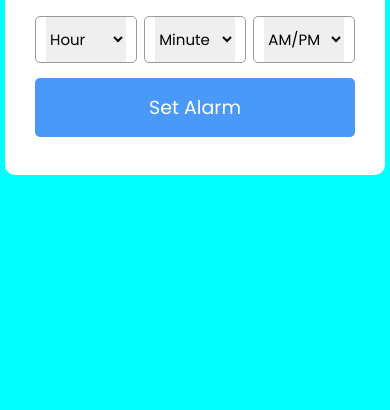
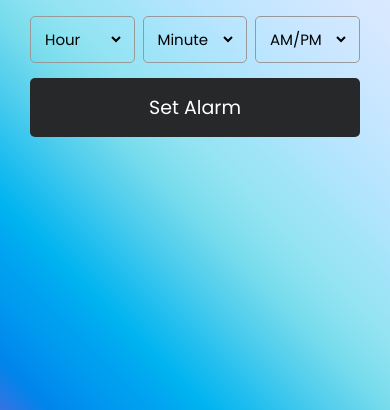
Before and after one commit to pankaj297/Alarm, a plain HTML site: page index.html in a window 390 px wide. Shown: the part 434-844 px from the top of the page. Drawn offline with Linux system fonts and the light colour scheme.

Commit message:
Update style.css

```diff
--- a/style.css
+++ b/style.css
@@ -16,7 +16,25 @@ body, .wrapper, .content{
 
 body{
     min-height: 100vh;
-    background-color: aqua;
+     background-image: linear-gradient(
+  45deg,
+  hsl(219deg 75% 55%) 0%,
+  hsl(206deg 100% 46%) 4%,
+  hsl(202deg 100% 47%) 9%,
+  hsl(199deg 100% 47%) 13%,
+  hsl(195deg 100% 47%) 17%,
+  hsl(194deg 86% 55%) 22%,
+  hsl(192deg 81% 63%) 27%,
+  hsl(188deg 75% 70%) 32%,
+  hsl(189deg 78% 76%) 37%,
+  hsl(195deg 89% 81%) 43%,
+  hsl(202deg 99% 86%) 49%,
+  hsl(208deg 100% 90%) 57%,
+  hsl(217deg 99% 93%) 65%,
+  hsl(229deg 79% 95%) 74%,
+  hsl(248deg 46% 96%) 86%,
+  hsl(270deg 12% 97%) 100%
+);
 }
 
 .wrapper{
@@ -60,6 +78,7 @@ body{
     height: 53px;
     width: 100%;
     font-size: 19px;
+    background-color: transparent;
 }
 
 .wrapper button{
@@ -72,7 +91,7 @@ body{
     font-size: 20px;
     padding: 17px 0;
     border-radius: 5px;
-    background: #4a98f7;
+    background: #272829;
 
 }
 
@@ -80,8 +99,26 @@ body{
 @media only screen and (max-width: 440px){
     .wrapper{
         width: 420px;
-        margin-left: 5px;
-        margin-right: 5px;
+        height: 100vh;
+        background-image: linear-gradient(
+  45deg,
+  hsl(219deg 75% 55%) 0%,
+  hsl(206deg 100% 46%) 4%,
+  hsl(202deg 100% 47%) 9%,
+  hsl(199deg 100% 47%) 13%,
+  hsl(195deg 100% 47%) 17%,
+  hsl(194deg 86% 55%) 22%,
+  hsl(192deg 81% 63%) 27%,
+  hsl(188deg 75% 70%) 32%,
+  hsl(189deg 78% 76%) 37%,
+  hsl(195deg 89% 81%) 43%,
+  hsl(202deg 99% 86%) 49%,
+  hsl(208deg 100% 90%) 57%,
+  hsl(217deg 99% 93%) 65%,
+  hsl(229deg 79% 95%) 74%,
+  hsl(248deg 46% 96%) 86%,
+  hsl(270deg 12% 97%) 100%
+);
     }
     .column  select{
         height: 45px;
```
